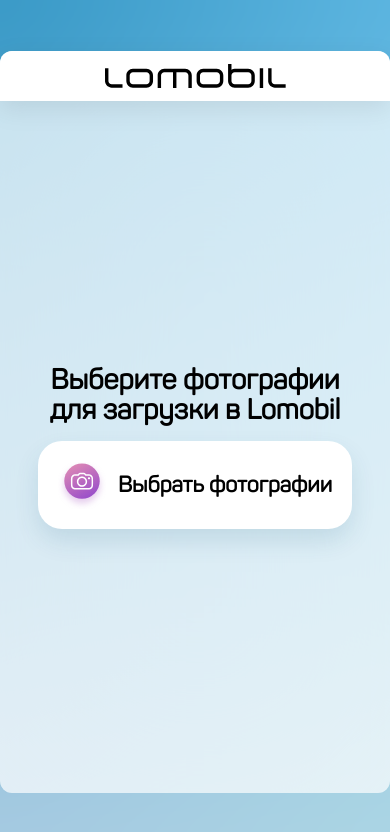
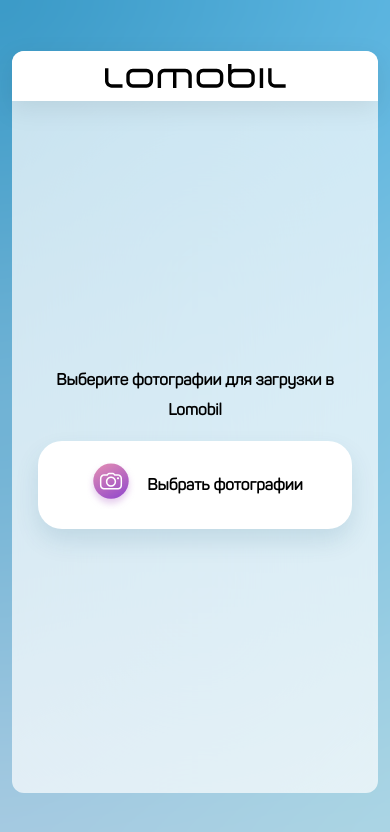
Before and after one commit to Edvench/lomobile_download_site, an Angular app: page / in a window 390 px wide. Shown: the top 832 px of the page. Built offline with nearby package versions, Linux system fonts and the light colour scheme.

Commit message:
adaptive

```diff
--- a/src/app/app.component.scss
+++ b/src/app/app.component.scss
@@ -159,3 +159,36 @@
 .padding_content{
     padding-bottom: 120px;
 }
+
+@media (max-width: 900px) {
+    .lomobil_wrapper{
+        margin-left: 12px;
+        margin-right: 12px;
+    }
+
+    .title {
+        font-size: 16px;
+    }
+
+    .btn {
+        button {
+            span {
+                font-size: 16px;
+            }
+        }
+    }
+
+    .content_wrap{
+        margin-left: 16px;
+        margin-right: 16px ;
+    }
+
+    .lomobil_wrapper .content{
+        // padding-left: 16px;
+        // padding-right: 16px;
+    }
+
+    .download .btn_wrap button span{
+        font-size: 16px;
+    }
+  }
--- a/src/app/components/slider/slider.component.scss
+++ b/src/app/components/slider/slider.component.scss
@@ -27,8 +27,8 @@
     position: absolute;
     right: -22px;
     top: 0px;
-    width: 44px !important;
-    height: 44px;
+    width: 32px !important;
+    height: 32px;
     background: #ffffff;
     box-shadow: 0px 12px 20px rgb(0 0 0 / 20%);
     border-radius: 100px !important;
@@ -53,6 +53,7 @@
         display: flex;
         justify-content: center;
         align-items: center;
+
         span {
             font-family: Panton;
             font-weight: 600;
@@ -105,3 +106,24 @@
  button{
      cursor: pointer;
  }
+
+ @media (max-width: 900px) {
+    .btn_add button span{
+        font-size: 16px;
+    }
+    .gallery{
+        // padding-left: 0px;
+        grid-template-columns: repeat(3, 1fr)
+    }
+
+    .btn_add button{
+        margin-left: 16px;
+        margin-right: 16px;
+    }
+ }
+
+ @media (max-width: 475px){
+    .gallery{
+        grid-template-columns: repeat(2, 1fr)
+    }
+ }
--- a/src/assets/styles/icons.scss
+++ b/src/assets/styles/icons.scss
@@ -43,6 +43,15 @@
 
     }
 
+    &-success {
+        width: 32px;
+        height: 32px;
+        background-color: transparent;
+        background-image: url(./../img/svg/close.svg);
+        background-position: center;
+
+    }
+
     &-l {
         width: 181px;
         height: 24px;
```
